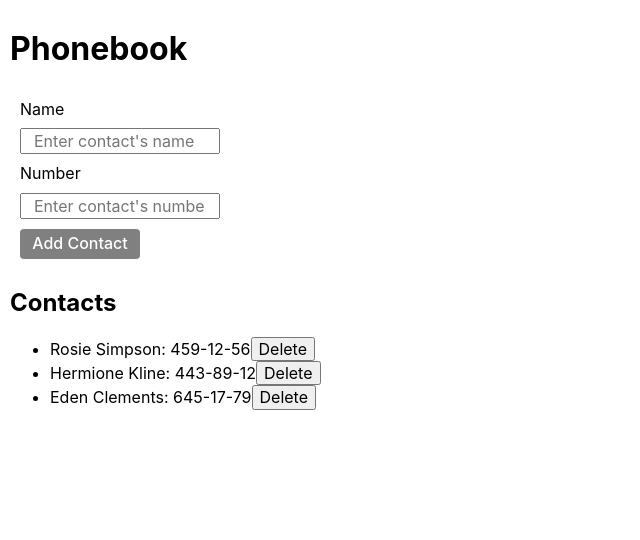
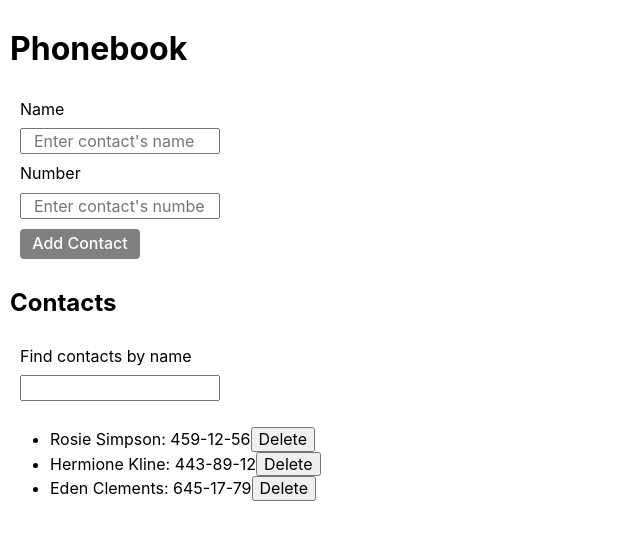
Before and after one commit to RafalGalecki/goit-react-hw-02-phonebook, a React (Create React App) app: page / in a window 1280 px wide. Shown: the top 540 px of the page, without its empty margins (0-640 px from the left). Built offline with nearby package versions, Linux system fonts and the light colour scheme.

Commit message:
Filter works

```diff
--- a/src/components/App.jsx
+++ b/src/components/App.jsx
@@ -2,6 +2,7 @@ import { Component } from 'react';
 import ContactForm from './ContactForm/ContactForm';
 import ContactsList from './ContactsList/ContactsList';
 import ContactsListElement from './ContactslistElement/ContactsListElement';
+import Filter from './Filter/Filter';
 
 export class App extends Component {
   state = {
@@ -19,12 +20,27 @@ export class App extends Component {
     });
     console.log('CONTACTS:', this.state.contacts);
   };
+
   deleteContact = id => {
     this.setState({
       contacts: this.state.contacts.filter(contact => contact.id !== id),
     });
   };
+
+  filter = element => {
+    this.setState({
+      filter: element.currentTarget.value,
+    });
+  };
+
+  filterContacts = () => {
+    const { filter, contacts } = this.state;
+    return contacts.filter(contact => contact.name.includes(filter));
+  };
+
   render() {
+    const value = this.state.filter;
+    const filteredContacts = this.filterContacts();
     return (
       <div>
         <h1>Phonebook</h1>
@@ -34,9 +50,10 @@ export class App extends Component {
           // onSubmit={values => console.log('VALUES:', values)}
         />
         <h2>Contacts</h2>
+        <Filter value={value} filterContacts={this.filterContacts} onChange={this.filter } />
         <ContactsList>
           <ContactsListElement
-            contacts={this.state.contacts}
+            contacts={filteredContacts}
             deleteContact={this.deleteContact}
           />
         </ContactsList>
--- /dev/null
+++ b/src/components/Filter/Filter.jsx
@@ -0,0 +1,25 @@
+import { Component } from 'react';
+import { nanoid } from 'nanoid';
+import css from './Filter.module.css';
+import PropTypes from 'prop-types';
+
+class Filter extends Component {
+  render() {
+    const { value, onChange } = this.props;
+    const filterId = nanoid();
+    return (
+      <div className={css.filter}>
+        <label htmlFor={filterId}>Find contacts by name</label>
+        <input
+          className={css.inputFilter}
+          id={filterId}
+          type="search"
+          value={value}
+          onChange={onChange}
+        ></input>
+      </div>
+    );
+  }
+}
+
+export default Filter;
--- /dev/null
+++ b/src/components/Filter/Filter.module.css
@@ -0,0 +1,12 @@
+.filter {
+  display: flex;
+  flex-direction: column;
+  justify-content: flex-start;
+  min-width: 320px;
+  padding: 10px;
+  gap: 10px;
+}
+.inputFilter {
+    max-width: 200px;
+  padding: 2px 12px;
+}
```
